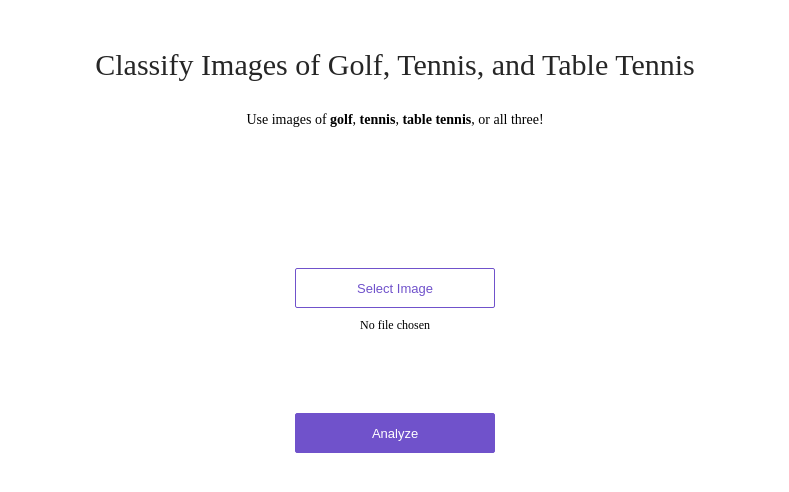
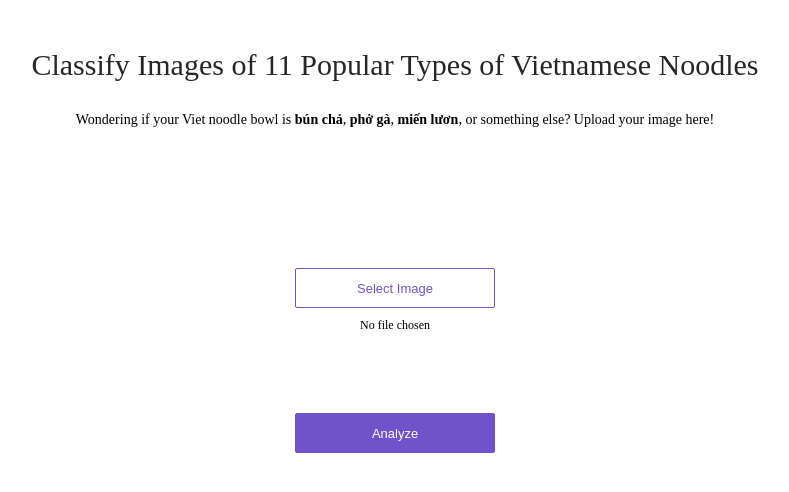
Before and after one commit to minh2908/viet-noodles-web, a plain HTML site: page app/view/index.html in a window 1280 px wide. Shown: the whole page, without its empty margins (245-1034 px from the left). Drawn offline with Linux system fonts and the light colour scheme.

Commit message:
Update index.html

```diff
--- a/app/view/index.html
+++ b/app/view/index.html
@@ -7,10 +7,10 @@
 <body>
 <div>
   <div class='center'>
-    <div class='title'>Classify Images of Golf, Tennis, and Table Tennis</div>
+    <div class='title'>Classify Images of 11 Popular Types of Vietnamese Noodles</div>
     <p>
-      Use images of <strong>golf</strong>, <strong>tennis</strong>, <strong>table tennis</strong>, or
-      all three!
+      Wondering if your Viet noodle bowl is <strong>bún chả</strong>, <strong>phở gà</strong>, <strong>miến lươn</strong>, or
+      something else? Upload your image here!
     </p>
     <div class='content'>
       <div class='no-display'>
```
